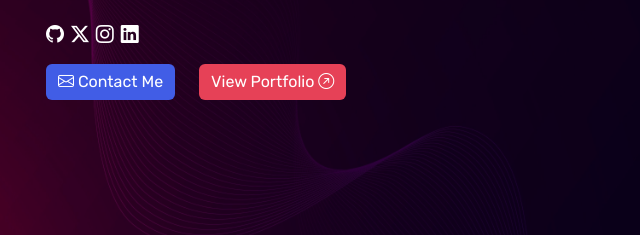
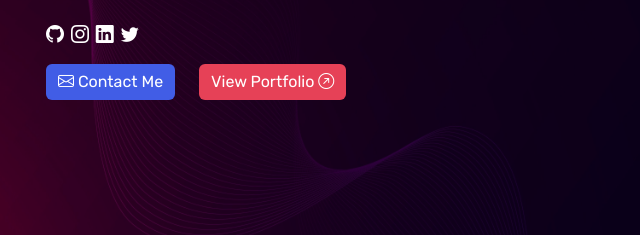
Before and after one commit to musabbir18/portfolio, a plain HTML site: page index.html in a window 1280 px wide. Shown: the part 536-771 px from the top of the page, 36-676 px from the left. Drawn offline with nearby package versions, Linux system fonts and the light colour scheme; files whose address does not match are found by name.

Commit message:
minnor changes

```diff
--- a/index.html
+++ b/index.html
@@ -56,7 +56,6 @@
     <link rel="stylesheet" href="https://cdnjs.cloudflare.com/ajax/libs/bootstrap-icons/1.10.0/font/bootstrap-icons.min.css">
 
 
-</head>
 
 <body data-bs-theme="dark" data-bs-spy="scroll" data-bs-target="#navbar">
 
@@ -113,11 +112,11 @@
                     <p class="tagline mb-3" data-aos="fade-up" data-aos-delay="600">I m a passionate  and dedicated <span class="underline">Backend Developer</span> with a strong foundation in building and maintaining robust, scalable, and efficient server-side applications. With expertise in various programming languages and frameworks, I focus on ensuring that the backend infrastructure of applications is reliable, secure, and optimized for performance. <span class="underline"></span></p>
                     <div class="social-icons pb-2 pt-2 mb-2">
                         <a href="https://github.com/musabbir18" target="_blank" class="github" data-aos="fade-up" data-aos-delay="620"><i class="bi bi-github"></i></a>
-                        <a href="https://x.com/MdMusabbir14" target="_blank" class="twitter-x" data-aos="fade-up" data-aos-delay="64 0"><i class="bi bi-twitter-x"></i></a>
                         <a href="https://www.instagram.com/the_._mr3/" target="_blank" class="instagram" data-aos="fade-up" data-aos-delay="660"><i class="bi bi-instagram"></i></a>
                         <a href="https://www.linkedin.com/in/md-musabbir-976134232/" target="_blank" class="linkedin" data-aos="fade-up" data-aos-delay="690"><i class="bi bi-linkedin"></i></a>
+                        <a href="https://x.com/MdMusabbir14" target="_blank" class="twitter" data-aos="fade-up" data-aos-delay="720"><i class="bi bi-twitter"></i></a>
+                    </div>
 
-                    </div>
                     <div class="d-flex call-to-action">
                         <a href="#contact" data-aos="fade-up" data-aos-delay="700"><button type="button" class="btn me-4 primary-bg-btn"><i class="bi bi-envelope"></i> Contact Me</button></a>
                         <a href="#projects" data-aos="fade-up" data-aos-delay="800"><button type="button" class="btn btn-light secondary-bg-btn">View Portfolio <i class="bi bi-arrow-up-right-circle"></i></button></a>
```
